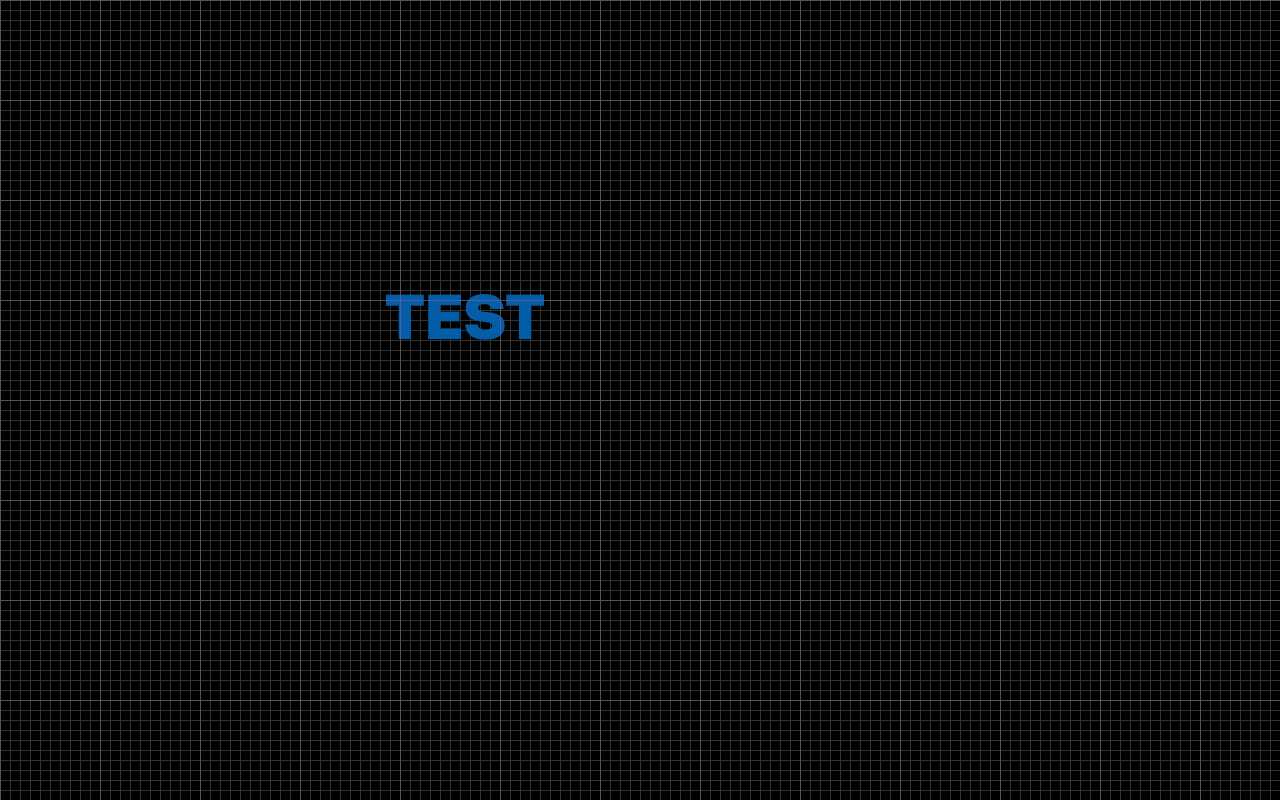
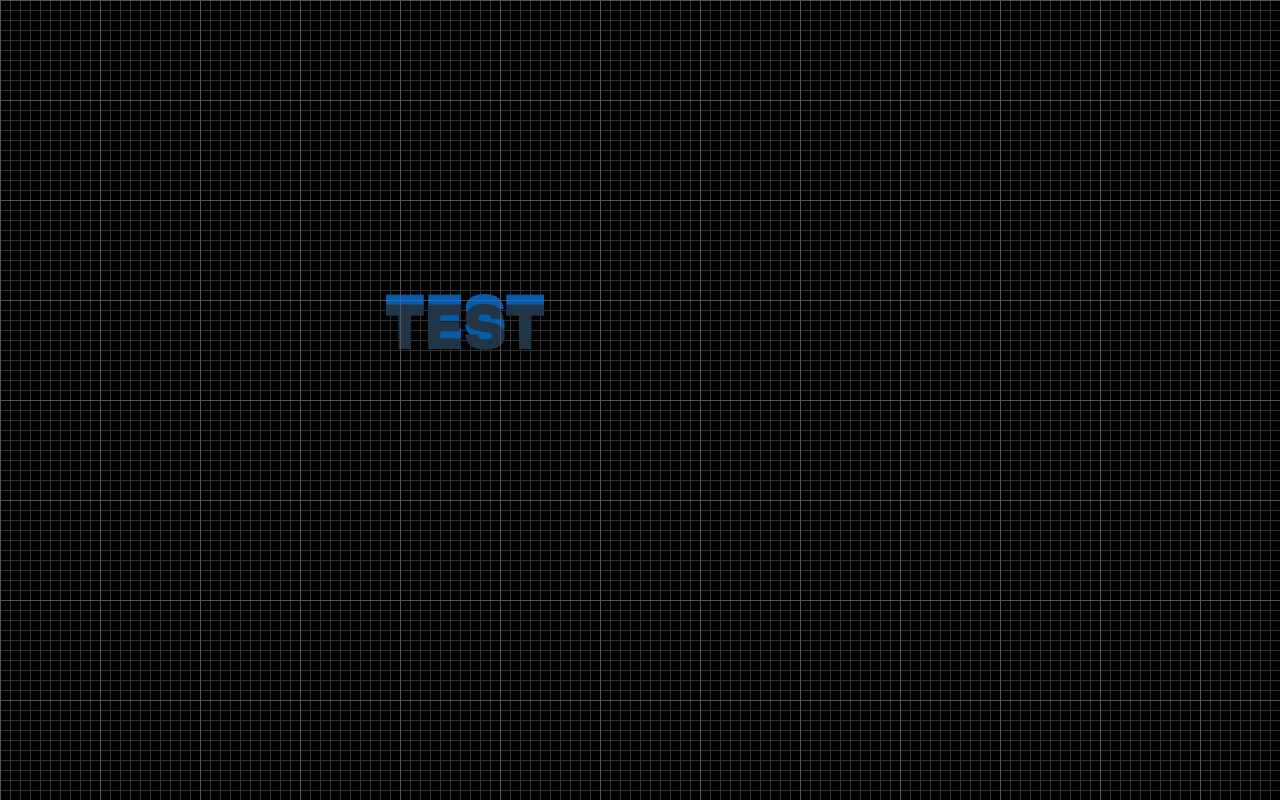
Before and after one commit to bhorsting/text-align-test, a Vue app: page / in a window 1280 px wide. Built offline with nearby package versions, Linux system fonts and the light colour scheme.

Commit message:
log some rect

```diff
--- a/src/components/HelloWorld.vue
+++ b/src/components/HelloWorld.vue
@@ -14,11 +14,19 @@ onMounted(() => {
 
 <template>
   <div class="root">
-  <div class="test-div">
+    <div class="test-div">
     <span>
       <span class="inner-text" ref="txt">TEST</span>
     </span>
-  </div>
+    </div>
+
+
+    <div class="test-div2">
+    <span>
+      <span class="inner-text" ref="txt">TEST</span>
+    </span>
+    </div>
+
   </div>
 </template>
 
@@ -49,6 +57,15 @@ onMounted(() => {
   font-family: Herokid;
 }
 
+.test-div2 {
+  position: absolute;
+  transform: translateX(208px) translateY(291px) rotate(0deg) scale(1) skewX(0deg) skewY(0deg);
+  width: 514px;
+  height: 62px;
+  font-size: 55px;
+  font-family: Herokid;
+}
+
 
 .inner-text {
   background-image: unset;
```
